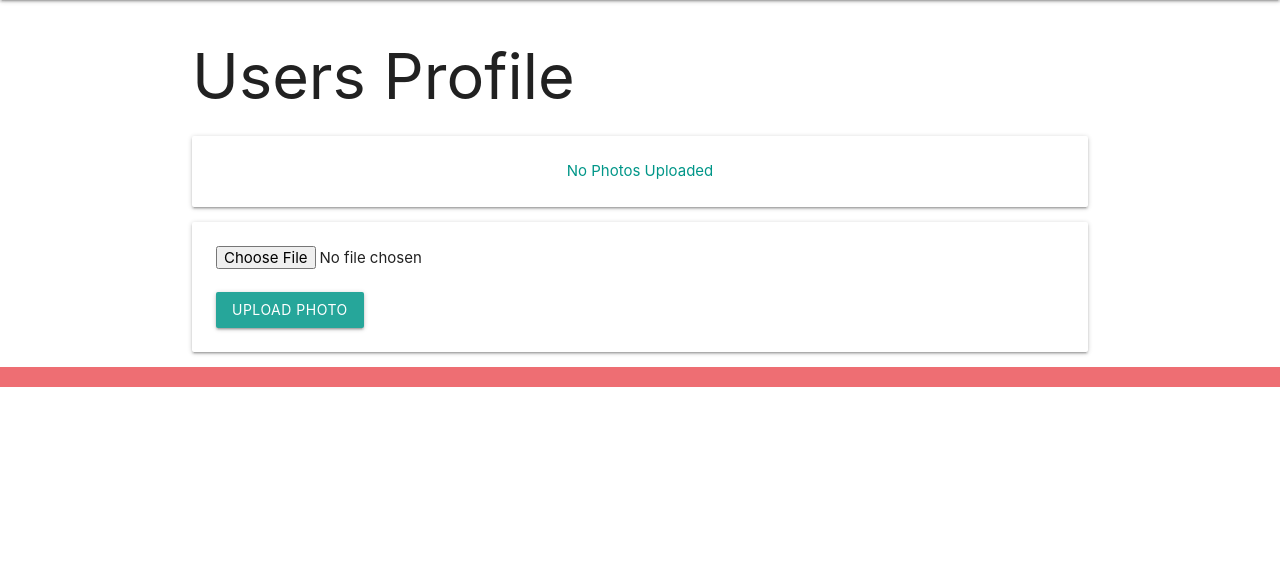
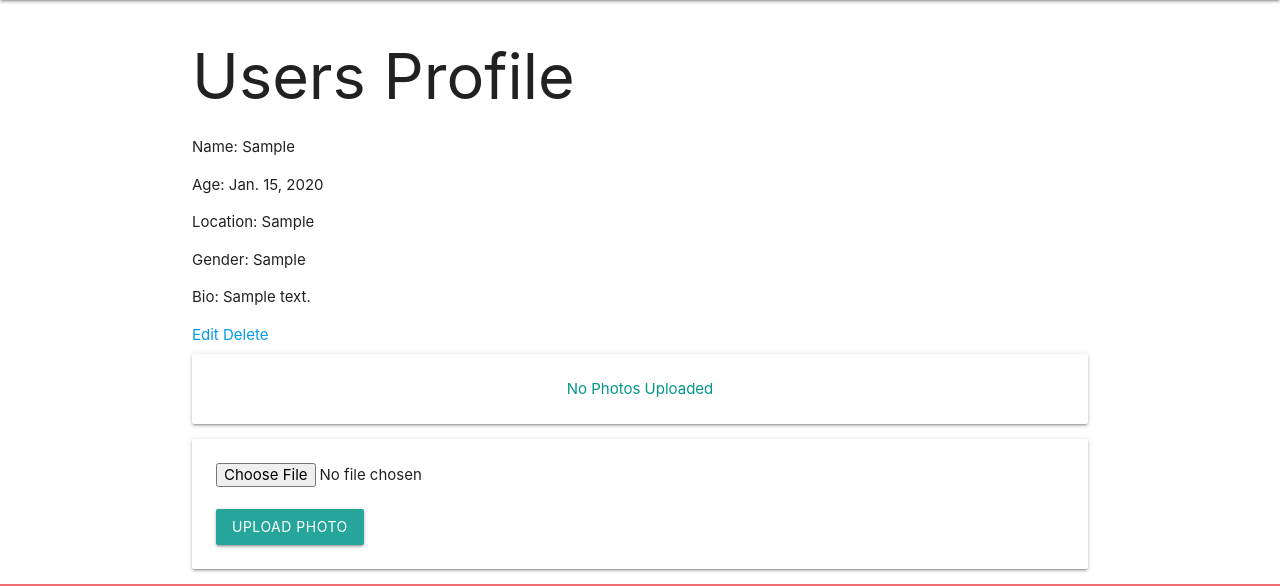
Before and after one commit to EjOliver1107/DevelopersMeet, a Django app: page /profiles/1/ in a window 1280 px wide. Shown: the part 64-650 px from the top of the page. Run offline with Django 4.2, Linux system fonts and the light colour scheme; a user stored in the database is signed in; tables that the repository leaves empty hold one stand-in row (values such as "Sample post").

Commit message:
full crud

```diff
--- a/main_app/templates/profiles/detail.html
+++ b/main_app/templates/profiles/detail.html
@@ -3,14 +3,16 @@
 
 <h1>Users Profile</h1>
 
-{% for profile in profiles %}
       <p>Name: {{ profile.user }}</p>
       <p>Age: {{ profile.birth_date }}</p>
       <p>Location: {{ profile.location }}</p>
       <p>Gender: {{ profile.gender }}</p>
       <p>Bio: {{ profile.bio }}</p>
-      {% endfor %}
 
+    </div>
+    <div class="card-action">
+      <a href="{% url 'profiles_update' profile.id %}">Edit</a>
+      <a href="{% url 'profiles_delete' profile.id %}">Delete</a>
     </div>
   </div>
 
@@ -19,8 +21,6 @@
 {% empty %}
   <div class="card-panel teal-text center-align">No Photos Uploaded</div>
 {% endfor %}
-
-
 <form action="{% url 'add_photo' user.id %}" enctype="multipart/form-data" method="POST" alt="User Photo" class="card-panel">
   {% csrf_token %}
   <input type="file" name="photo-file">
@@ -29,9 +29,5 @@
 </form>
 </div>
 
-<script>
-  const selectEl = document.getElementById('id_gender');
-  M.FormSelect.init(selectEl);
-</script>
 
 {% endblock %}
--- a/main_app/urls.py
+++ b/main_app/urls.py
@@ -9,8 +9,8 @@ urlpatterns = [
     path('profiles/', views.profile_index, name='index'),
     path('profiles/<int:profile_id>/', views.profile_detail, name='detail'),
     path('profiles/create/', views.ProfileCreate.as_view(), name='profiles_create'),
-    path('profiles/<int:pk>/update/',views.ProfileUpdate.as_view(), name ='profiles_update'),
-    path('profiles/<int:profile_id>/delete/', views.ProfileDelete.as_view(), name='profiles_delete'),
+    path('profiles/<int:pk>/update/', views.ProfileUpdate.as_view(), name='profiles_update'),
+    path('profiles/<int:pk>/delete/', views.ProfileDelete.as_view(), name='profiles_delete'),
     path('profiles/<int:profile_id>/add_photo/', views.add_photo, name='add_photo'),
     path('accounts/signup/', views.signup, name='signup'),
 ]
```
Also changed, not shown: main_app/templates/main_app/profile_confirm_delete.html (added, +13 -0 lines).
